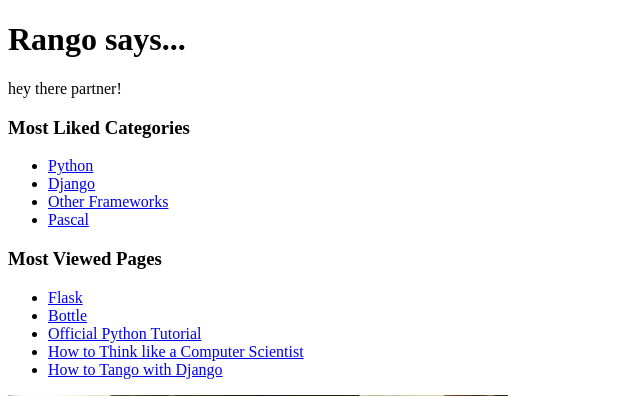
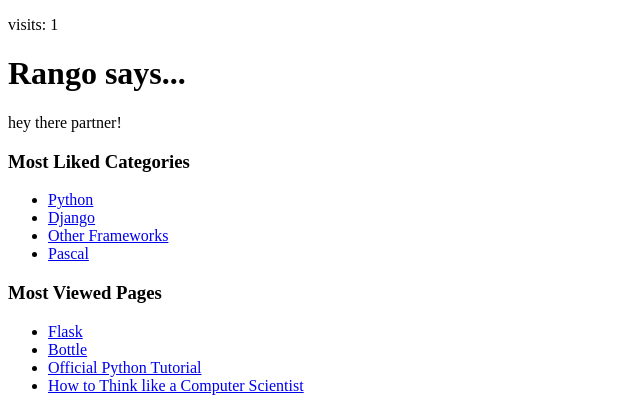
Before and after one commit to fad8125/tango_with_django_project, a Django app: page /rango/ in a window 1280 px wide. Shown: the top 396 px of the page, without its empty margins (0-640 px from the left). Run offline with Django 3.2, Linux system fonts and the light colour scheme; data comes from the database, SQL or seed files in the repository.

Commit message:
Chapter 10 Done

```diff
--- a/rango/views.py
+++ b/rango/views.py
@@ -10,6 +10,7 @@
 from django.http import HttpResponseRedirect, HttpResponse
 from django.core.urlresolvers import reverse
 from django.contrib.auth.decorators import login_required
+from datetime import datetime
 
 def show_category(request, category_name_slug):
     # Create a context dictionary which we can pass
@@ -47,6 +48,7 @@
 
 #Creating a view index
 def index(request):
+    request.session.set_test_cookie()
     #Required for Ch3
     #return HttpResponse("Rango says hey there partner! <br/> <a href='/rango/about/'>About</a>")
 
@@ -67,16 +69,29 @@
     page_list = Page.objects.order_by('-views')[:5]
     context_dict = {'categories': category_list, 'pages': page_list}
 
+    visitor_cookie_handler(request)
+    context_dict['visits'] = request.session['visits']
+
+    response = render(request, 'rango/index.html', context=context_dict)
+
+    return response
     # Return a rendered response to send to the client.
     # We make use of the shortcut function to make our lives easier.
     # Note that the first parameter is the template we wish to use.
-    return render(request, 'rango/index.html', context=context_dict)
+    #return render(request, 'rango/index.html', context=context_dict)
 
 #Creating a view about
 def about(request):
-
+    if request.session.test_cookie_worked():
+        print("TEST COOKIE WORKED!")
+        request.session.delete_test_cookie()
+    context_dict = {}
+    visitor_cookie_handler(request)
+    context_dict['visits'] = request.session['visits']
+    response = render(request, 'rango/about.html', context_dict)
+    return response
     #return HttpResponse("Rango says here is the about page. <br/> <a href='/rango/'>Index</a>")
-    return render(request, 'rango/about.html')
+    #return render(request, 'rango/about.html')
 
 
 
@@ -242,3 +257,21 @@
      logout(request)
      # take user back to homepage
      return HttpResponseRedirect(reverse('index'))
+
+def get_server_side_cookie(request, cookie, default_val=None):
+    val = request.session.get(cookie)
+    if not val:
+       val = default_val
+    return val
+
+def visitor_cookie_handler(request):
+    visits = int(get_server_side_cookie(request, 'visits', '1'))
+    last_visit_cookie = get_server_side_cookie(request, 'last_visit', str(datetime.now()))
+    last_visit_time = datetime.strptime(last_visit_cookie[:-7], '%Y-%m-%d %H:%M:%S')
+    if (datetime.now() - last_visit_time).days > 0:
+        visits = visits + 1
+        request.session['last_visit'] = str(datetime.now())
+    else:
+        visits = 1
+        request.session['last_visit'] = last_visit_cookie
+    request.session['visits'] = visits
--- a/tango_with_django_project/settings.py
+++ b/tango_with_django_project/settings.py
@@ -29,7 +29,7 @@
 DEBUG = True
 
 ALLOWED_HOSTS = []
-
+SESSION_EXPIRE_AT_BROWSER_CLOSE = True
 
 # Application definition
 
--- a/templates/rango/about.html
+++ b/templates/rango/about.html
@@ -6,6 +6,7 @@
  	{% endblock %}
 
 	{% block body_block %}
+		<p> visits: {{ visits }}</p>
          <div>
  	        <h1 class="page-header">About-Rango</h1>
  	        This tutorial has been put together by Muhammad Fahd Asif
--- a/templates/rango/index.html
+++ b/templates/rango/index.html
@@ -6,6 +6,7 @@
  	{% endblock %}
 
  	{% block body_block %}
+		<p> visits: {{ visits }}</p>
  		<h1>Rango says...</h1>
          <div>
  			{% if user.is_authenticated %}
```
